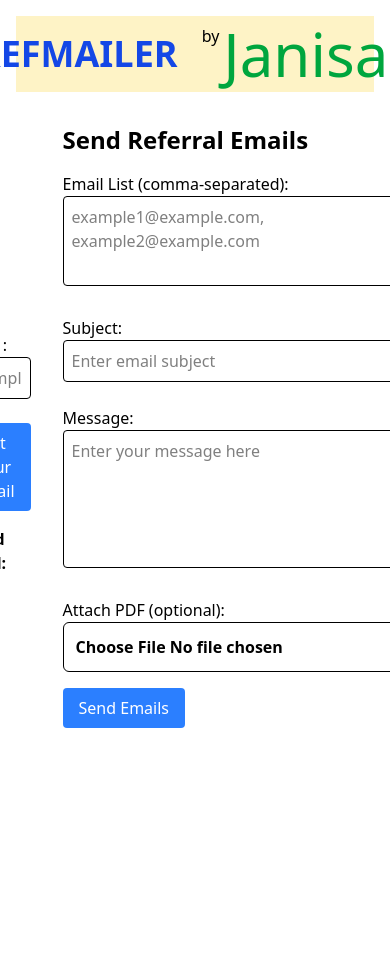
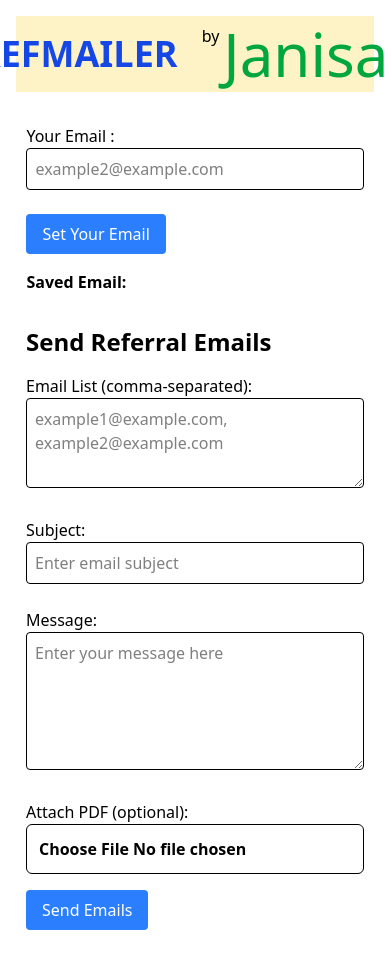
Before and after one commit to janisar007/vocabulator, a React (Vite) app: page / in a window 390 px wide. Shown: the top 968 px of the page. Before the commit the page ends 844 px from the top, so only its background shows below. Built offline with nearby package versions, Linux system fonts and the light colour scheme.

Commit message:
Update App.jsx

```diff
--- a/src/App.jsx
+++ b/src/App.jsx
@@ -79,7 +79,7 @@ function App() {
       </div>
 
 
-    <div className='flex items-center'>
+    <div className='flex items-center flex-col sm:flex-row'>
 
 
       <div className='flex flex-col gap-8 '>
```
